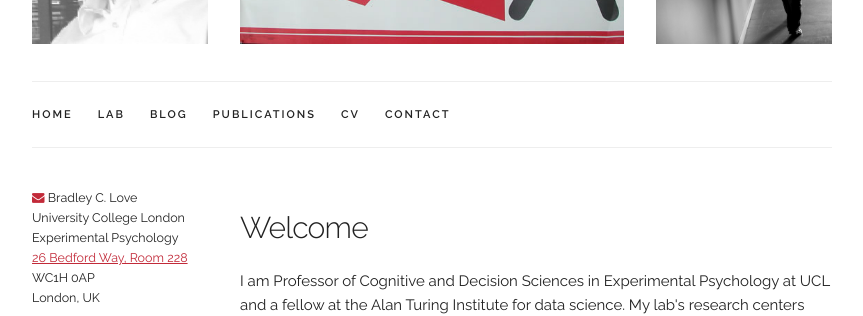
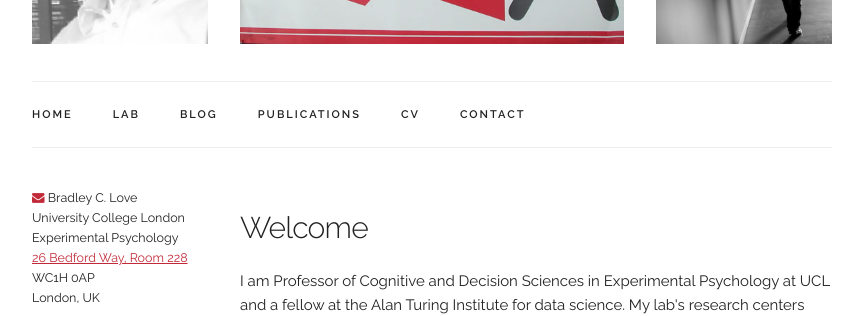
Before and after one commit to lovebc/lovebc.github.io, a Jekyll site: the page built from index.html, in a window 1280 px wide. Shown: the part 459-775 px from the top of the page, without its empty margins (208-1071 px from the left). Built offline with Jekyll 4.4.1, drawn with Linux system fonts in a browser that asks for light colours; nearby versions of some CDN libraries; some web fonts are replaced; comment, search, counter and statistics services are not loaded.

Commit message:
Update custom.css

```diff
--- a/css/custom.css
+++ b/css/custom.css
@@ -141,7 +141,7 @@
     font-size: 11px;
     font-weight: 600;
     letter-spacing: .2rem;
-    margin-right: 25px;
+    margin-right: 20px;
     text-decoration: none;
     line-height: 6.5rem;
     color: #222; }
@@ -319,6 +319,9 @@ display: none;
     .social {
      font-size: 2.5rem;
     }
+    .navbar-link{
+      margin-right: 30px;
+    }
 
 }
 
@@ -330,10 +333,16 @@ display: none;
   .social {
     font-size: 3rem;
     }
+    .navbar-link{
+      margin-right: 35px;
+    }
 }
 
 /* Larger than Desktop HD */
 @media (min-width: 1200px) {
+      .navbar-link{
+      margin-right: 40px;
+    }
 }
 
 .funding-top img, .funding-bottom img {
```
